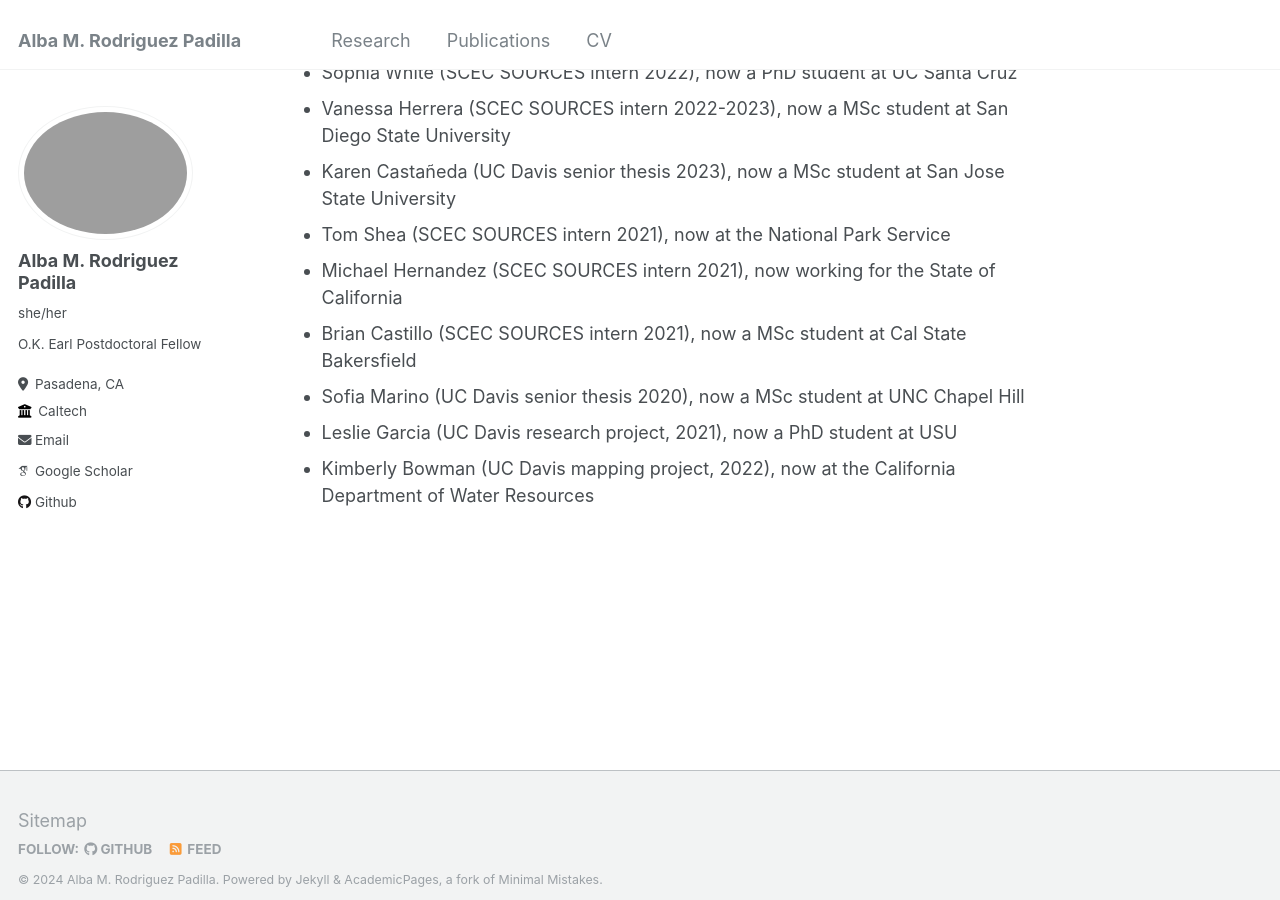
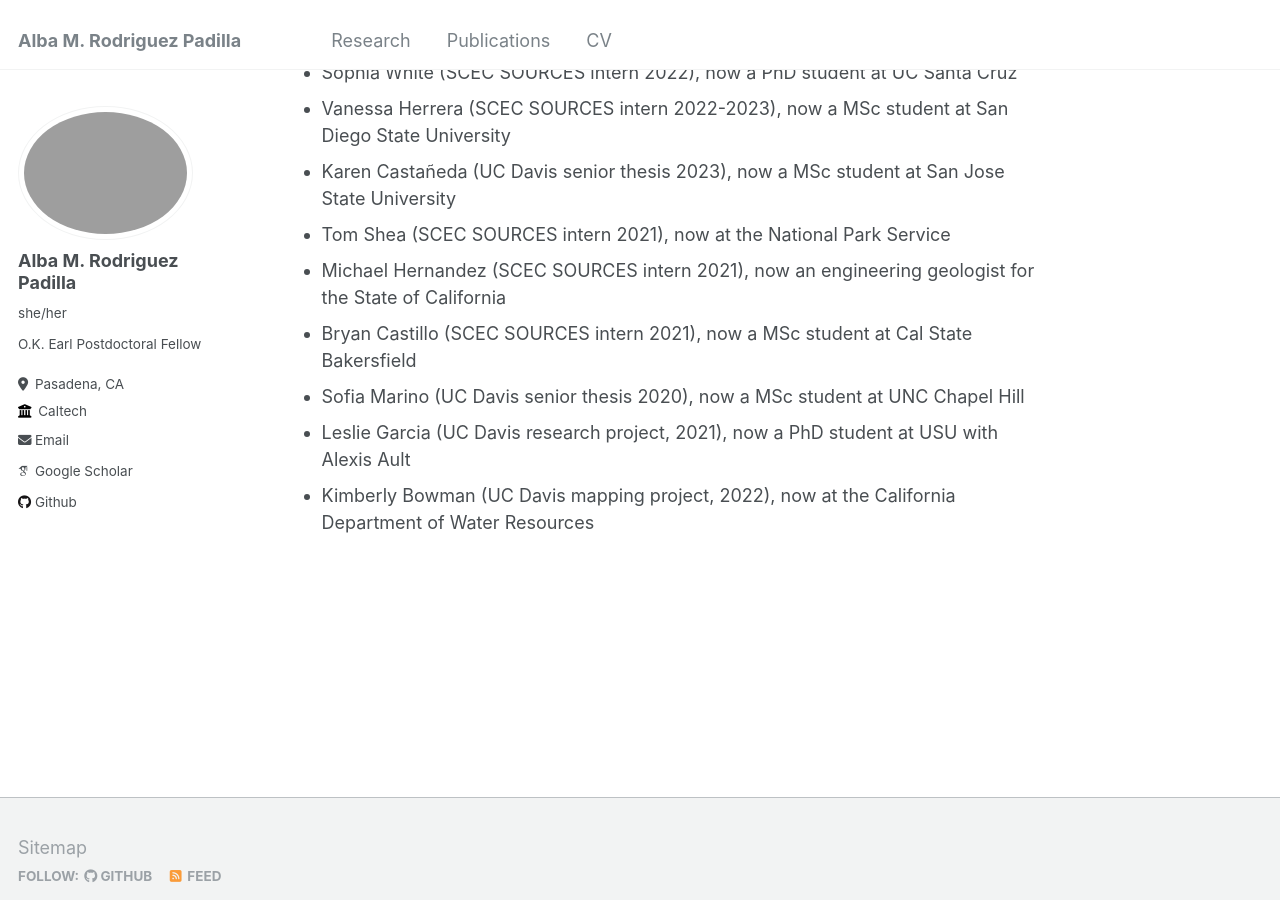
Before and after one commit to absrp/absrp.github.io, a Jekyll site: the page built from _pages/group.md, in a window 1280 px wide and 900 px high, scrolled down 579 px. Built offline with Jekyll 4.4.1, drawn with Linux system fonts in a browser that asks for light colours; some web fonts are replaced.

Commit message:
Update group.md

```diff
--- a/_pages/group.md
+++ b/_pages/group.md
@@ -25,8 +25,8 @@ Here's a list of undergraduates that I have mentored in research projects throug
 -  Vanessa Herrera (SCEC SOURCES intern 2022-2023), now a MSc student at San Diego State University
 -  Karen Castañeda (UC Davis senior thesis 2023), now a MSc student at San Jose State University
 -  Tom Shea (SCEC SOURCES intern 2021), now at the National Park Service
--  Michael Hernandez (SCEC SOURCES intern 2021), now working for the State of California
--  Brian Castillo (SCEC SOURCES intern 2021), now a MSc student at Cal State Bakersfield
+-  Michael Hernandez (SCEC SOURCES intern 2021), now an engineering geologist for the State of California
+-  Bryan Castillo (SCEC SOURCES intern 2021), now a MSc student at Cal State Bakersfield
 -  Sofia Marino (UC Davis senior thesis 2020), now a MSc student at UNC Chapel Hill
--  Leslie Garcia (UC Davis research project, 2021), now a PhD student at USU
+-  Leslie Garcia (UC Davis research project, 2021), now a PhD student at USU with Alexis Ault
 -  Kimberly Bowman (UC Davis mapping project, 2022), now at the California Department of Water Resources
```
